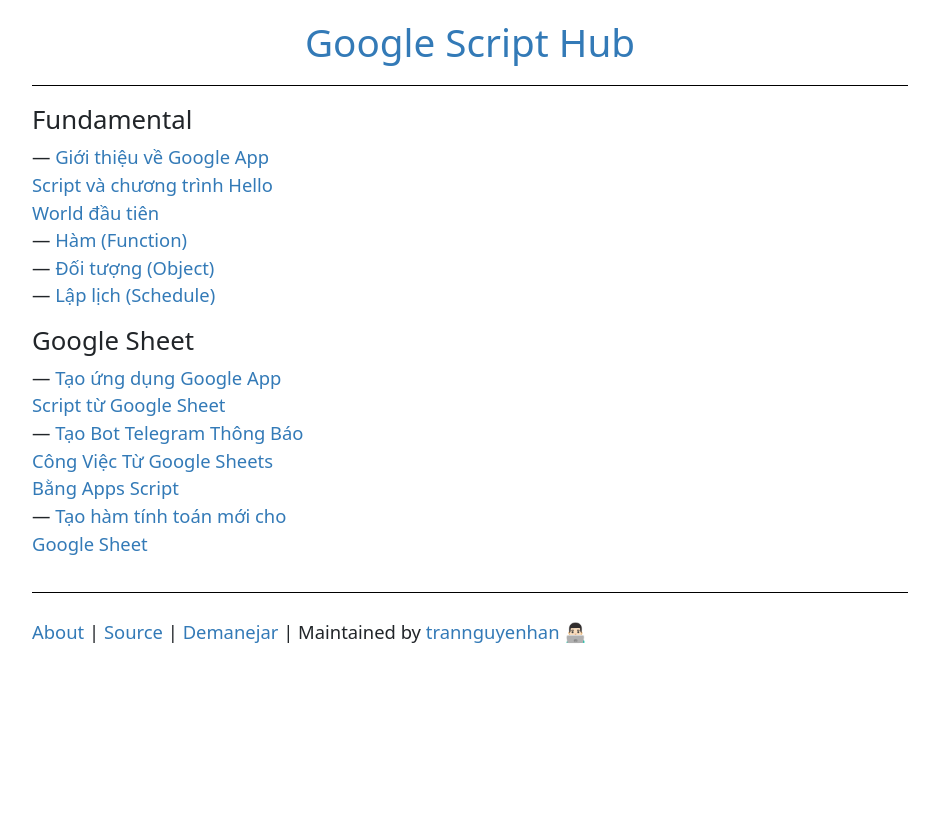
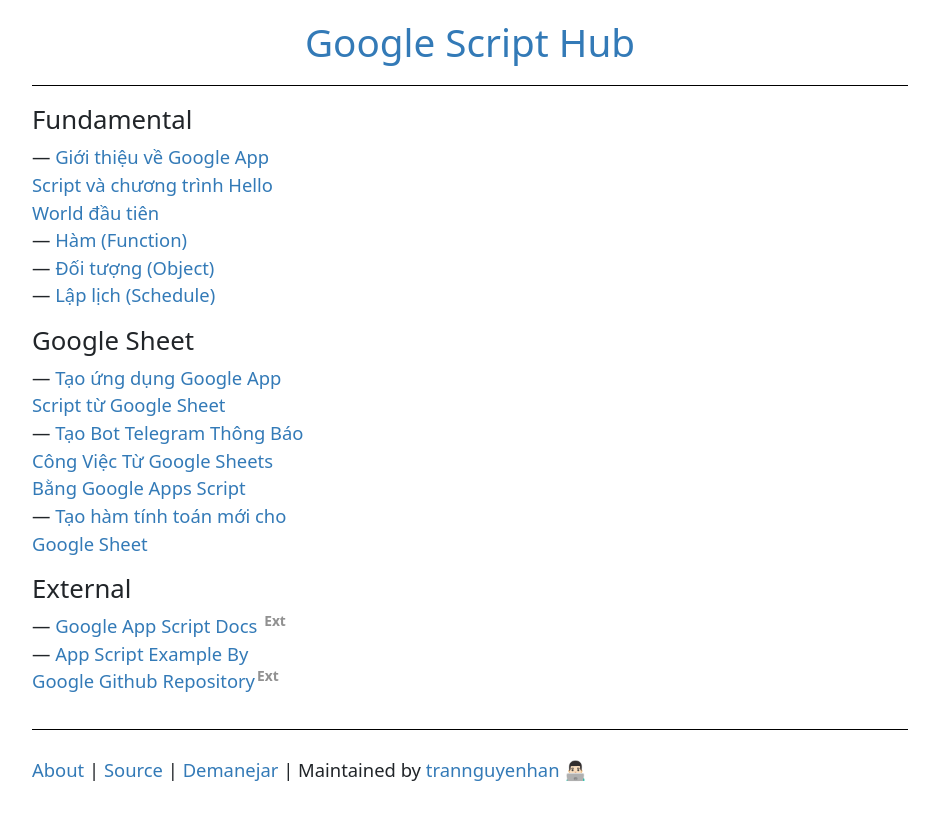
Before and after one commit to Google-Script-Hub/google-script-hub.github.io, a Jekyll site: the page built from index.md, in a window 1280 px wide. Shown: the top 820 px of the page, without its empty margins (170-1109 px from the left). Built offline with Jekyll 4.4.1, drawn with Linux system fonts in a browser that asks for light colours.

Commit message:
add external source

```diff
--- a/index.md
+++ b/index.md
@@ -15,12 +15,12 @@ layout: default
 ### Google Sheet
 
 * [Tạo ứng dụng Google App Script từ Google Sheet](/new-app-script-from-google-sheet)
-* [Tạo Bot Telegram Thông Báo Công Việc Từ Google Sheets Bằng Apps Script](/send-notification-to-telegram)
+* [Tạo Bot Telegram Thông Báo Công Việc Từ Google Sheets Bằng Google Apps Script](/send-notification-to-telegram)
 * [Tạo hàm tính toán mới cho Google Sheet](/new-func-calc-google-sheet)
 
-<!-- ### App Store
+### External
 
-* [Review Guidelines](https://developer.apple.com/app-store/review/guidelines/)<sup class="ext">Ext</sup>
-* [Marketing Guidelines](https://developer.apple.com/app-store/marketing/guidelines/)<sup class="ext">Ext</sup> -->
+* <a href="https://developers.google.com/apps-script/reference" target="_blank">Google App Script Docs</a> <sup class="ext">Ext</sup>
+* <a href="https://github.com/googleworkspace/apps-script-samples" target="_blank">App Script Example By Google Github Repository</a><sup class="ext">Ext</sup>
 
 {% include closecol.html closerow=true %}
```
